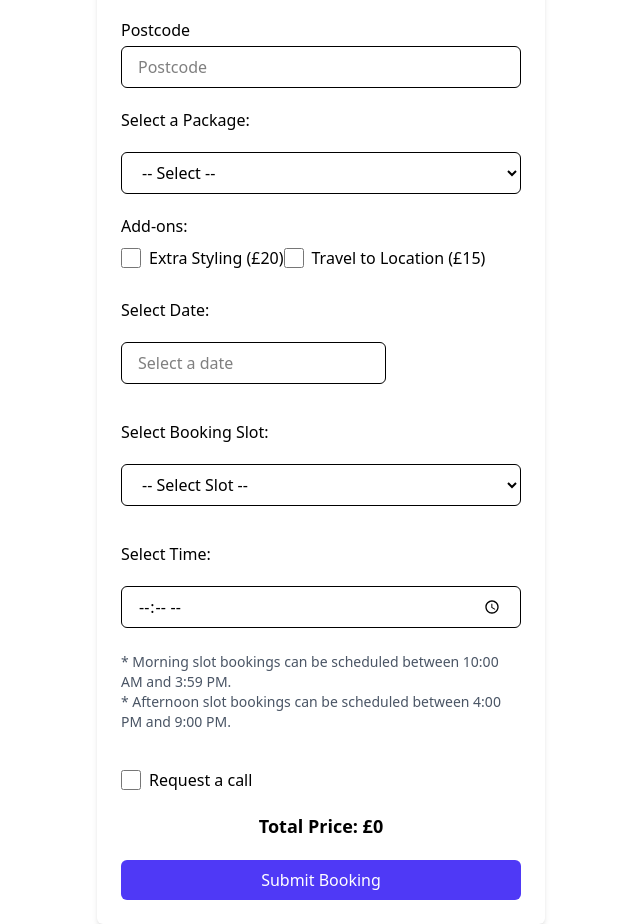
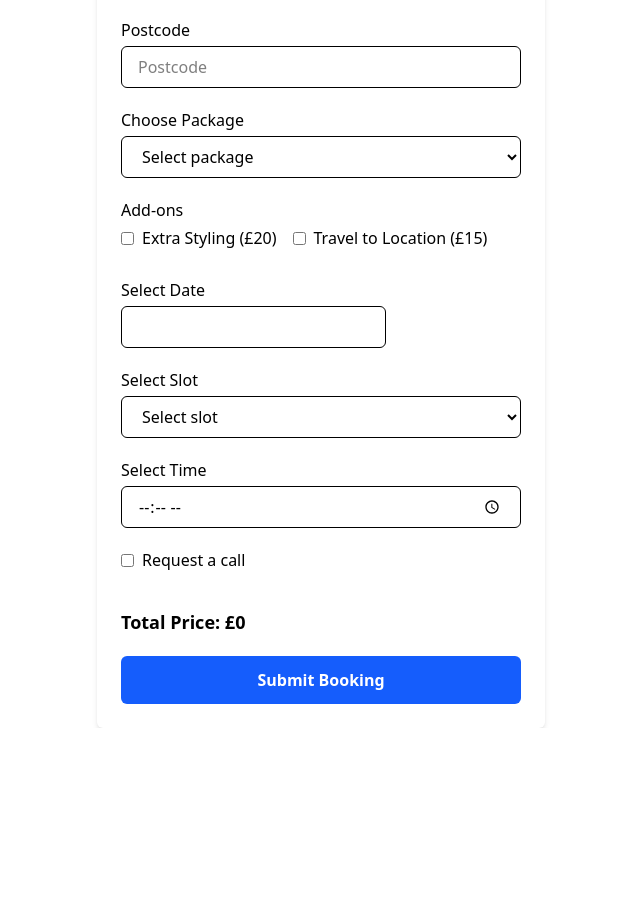
Before and after one commit to FarhanaUK/Amy-s-Mehndi, a React (Vite) app: page / in a window 1280 px wide. Shown: the part 592-1516 px from the top of the page, without its empty margins (319-959 px from the left). After the commit the page ends 1320 px from the top, so only its background shows below. Built offline with nearby package versions, Linux system fonts and the light colour scheme.

Commit message:
post,get and delete working

```diff
--- a/src/BookingForm.jsx
+++ b/src/BookingForm.jsx
@@ -1,4 +1,3 @@
-// src/BookingForm.jsx
 import React, { useState, useEffect } from "react";
 import DatePicker from "react-datepicker";
 import "react-datepicker/dist/react-datepicker.css";
@@ -8,13 +7,13 @@ function BookingForm() {
     name: "",
     email: "",
     phone: "",
-    address: "",      // new address line
-    city: "",         // new city line
-    postcode: "",     // new postcode line
+    address: "",
+    city: "",
+    postcode: "",
     package: "",
     addOns: [],
     date: null,
-    slot: "", // new slot: "Morning" or "Afternoon"
+    slot: "",
     time: "",
     callRequested: false,
     callTimes: "",
@@ -56,17 +55,15 @@ function BookingForm() {
       setTimeError("");
       return;
     }
-    const [hours, minutes] = formData.time.split(":").map(Number);
+    const [hours] = formData.time.split(":").map(Number);
 
     if (formData.slot === "Morning") {
-      // Morning slot: 10:00 - 15:59
       if (hours < 10 || hours >= 16) {
         setTimeError("For Morning slot, time must be between 10:00 and 15:59");
       } else {
         setTimeError("");
       }
     } else if (formData.slot === "Afternoon") {
-      // Afternoon slot: 16:00 - 21:00 (you can adjust end time)
       if (hours < 16 || hours > 21) {
         setTimeError("For Afternoon slot, time must be between 16:00 and 21:00");
       } else {
@@ -85,40 +82,42 @@ function BookingForm() {
     e.preventDefault();
     if (timeError) return alert("Please fix the time selection before submitting.");
 
-    const form = new FormData();
-    form.append("access_key", "0e74b282-1631-4ffc-be65-dddd8c96996b"); // 👉 Replace with your key
-    form.append("subject", "New Booking Request");
-    form.append("from_name", formData.name);
-    form.append("name", formData.name);
-    form.append("email", formData.email);
-    form.append("phone", formData.phone);
-    form.append("address", formData.address);   // added address to submission
-    form.append("city", formData.city);         // added city to submission
-    form.append("postcode", formData.postcode); // added postcode to submission
-    form.append("package", formData.package);
-    form.append("addons", formData.addOns.join(", "));
-    form.append("date", formData.date ? formData.date.toDateString() : "");
-    form.append("slot", formData.slot);
-    form.append("time", formData.time);
-    form.append("callRequested", formData.callRequested ? "Yes" : "No");
-    form.append("callTimes", formData.callTimes);
-    form.append("total", `£${totalPrice}`);
+    if (!formData.date) return alert("Please select a date.");
 
-    const response = await fetch("https://api.web3forms.com/submit", {
+    // Construct start and end datetime strings for the event in ISO format
+    const [hours, minutes] = formData.time.split(":").map(Number);
+    const startDateTime = new Date(formData.date);
+    startDateTime.setHours(hours, minutes, 0, 0);
+
+    // Set end time 1 hour after start time (adjust if needed)
+    const endDateTime = new Date(startDateTime);
+    endDateTime.setHours(endDateTime.getHours() + 1);
+
+    // Prepare event data for backend
+    const eventPayload = {
+      summary: `Booking: ${formData.name}`,
+      description: `Package: ${formData.package}, Add-ons: ${formData.addOns.join(", ")}`,
+      startDateTime: startDateTime.toISOString(),
+      endDateTime: endDateTime.toISOString(),
+    };
+
+    try {
+      const response = await fetch("/book-event", {
         method: "POST",
-      body: form,
+        headers: { "Content-Type": "application/json" },
+        body: JSON.stringify(eventPayload),
       });
 
-    const result = await response.json();
-    if (result.success) {
+      if (!response.ok) throw new Error("Failed to book event");
+
       setSuccess(true);
       setFormData({
         name: "",
         email: "",
         phone: "",
-        address: "",   // reset address
-        city: "",      // reset city
-        postcode: "",  // reset postcode
+        address: "",
+        city: "",
+        postcode: "",
         package: "",
         addOns: [],
         date: null,
@@ -127,6 +126,8 @@ function BookingForm() {
         callRequested: false,
         callTimes: "",
       });
+    } catch (err) {
+      alert("Error submitting booking: " + err.message);
     }
   };
 
@@ -143,11 +144,10 @@ function BookingForm() {
         </p>
       )}
 
-      <label htmlFor="email" className="block font-medium mb-1">Name</label>
-
+      <label htmlFor="name" className="block font-medium mb-1">Name</label>
       <input
         id="name"
-  type="name"
+        type="text"
         name="name"
         placeholder="Name"
         value={formData.name}
@@ -155,6 +155,7 @@ function BookingForm() {
         required
         className="w-full px-4 py-2 border rounded-md"
       />
+
       <label htmlFor="email" className="block font-medium mb-1">Email</label>
       <input
         id="email"
@@ -184,7 +185,7 @@ function BookingForm() {
         id="address"
         type="text"
         name="address"
-  placeholder="Address"
+        placeholder="Your Address"
         value={formData.address}
         onChange={handleChange}
         required
@@ -215,7 +216,7 @@ function BookingForm() {
         className="w-full px-4 py-2 border rounded-md"
       />
 
-      <label className="block font-medium">Select a Package:</label>
+      <label className="block font-medium mb-1">Choose Package</label>
       <select
         name="package"
         value={formData.package}
@@ -223,7 +224,7 @@ function BookingForm() {
         required
         className="w-full px-4 py-2 border rounded-md"
       >
-        <option value="">-- Select --</option>
+        <option value="" disabled>Select package</option>
         {packages.map((pkg) => (
           <option key={pkg.name} value={pkg.name}>
             {pkg.name} (£{pkg.price})
@@ -232,33 +233,33 @@ function BookingForm() {
       </select>
 
       <fieldset className="space-y-2">
-        <legend className="font-medium">Add-ons:</legend>
+        <legend className="font-medium mb-1">Add-ons</legend>
         {addOnOptions.map((opt) => (
-          <label key={opt.name} className="inline-flex items-center space-x-2">
+          <label key={opt.name} className="inline-flex items-center mr-4">
             <input
               type="checkbox"
               name="addOns"
               value={opt.name}
               checked={formData.addOns.includes(opt.name)}
               onChange={handleChange}
-              className="form-checkbox h-5 w-5 text-indigo-600"
+              className="mr-2"
             />
-            <span>{opt.name} (£{opt.price})</span>
+            {opt.name} (£{opt.price})
           </label>
         ))}
       </fieldset>
 
-      <label className="block font-medium">Select Date:</label>
+      <label className="block font-medium mb-1">Select Date</label>
       <DatePicker
         selected={formData.date}
         onChange={(date) => setFormData((prev) => ({ ...prev, date }))}
+        dateFormat="yyyy-MM-dd"
         minDate={new Date()}
         required
         className="w-full px-4 py-2 border rounded-md"
-        placeholderText="Select a date"
       />
 
-      <label className="block font-medium mt-4">Select Booking Slot:</label>
+      <label className="block font-medium mb-1">Select Slot</label>
       <select
         name="slot"
         value={formData.slot}
@@ -266,34 +267,29 @@ function BookingForm() {
         required
         className="w-full px-4 py-2 border rounded-md"
       >
-        <option value="">-- Select Slot --</option>
-        <option value="Morning">Morning (From 10:00 AM)</option>
-        <option value="Afternoon">Afternoon (From 4:00 PM)</option>
+        <option value="" disabled>Select slot</option>
+        <option value="Morning">Morning (10am-4pm)</option>
+        <option value="Afternoon">Afternoon (4pm-9pm)</option>
       </select>
 
-      <label className="block font-medium mt-4">Select Time:</label>
+      <label className="block font-medium mb-1">Select Time</label>
       <input
         type="time"
         name="time"
         value={formData.time}
         onChange={handleChange}
         required
-        className="w-full px-4 py-2 border rounded-md"
+        className={`w-full px-4 py-2 border rounded-md ${timeError ? "border-red-500" : ""}`}
       />
-      {timeError && <p className="text-red-600 mt-1">{timeError}</p>}
+      {timeError && <p className="text-red-600 text-sm mt-1">{timeError}</p>}
 
-      <p className="text-sm text-gray-600 mt-1">
-        * Morning slot bookings can be scheduled between 10:00 AM and 3:59 PM. <br />
-        * Afternoon slot bookings can be scheduled between 4:00 PM and 9:00 PM.
-      </p>
-
-      <label className="inline-flex items-center space-x-2 mt-4">
+      <label className="inline-flex items-center space-x-2">
         <input
           type="checkbox"
           name="callRequested"
           checked={formData.callRequested}
           onChange={handleChange}
-          className="form-checkbox h-5 w-5 text-indigo-600"
+          className="form-checkbox"
         />
         <span>Request a call</span>
       </label>
@@ -304,18 +300,18 @@ function BookingForm() {
           placeholder="Preferred call times"
           value={formData.callTimes}
           onChange={handleChange}
-          className="w-full px-4 py-2 border rounded-md mt-2"
+          className="w-full px-4 py-2 border rounded-md"
         />
       )}
 
-      <p className="text-lg font-semibold text-center">
+      <p className="text-lg font-semibold mt-4">
         Total Price: £{totalPrice}
       </p>
 
       <button
         type="submit"
         disabled={!!timeError}
-        className="w-full bg-indigo-600 text-white py-2 rounded-md hover:bg-indigo-700 transition"
+        className="w-full bg-blue-600 hover:bg-blue-700 text-white py-3 rounded-md font-semibold transition"
       >
         Submit Booking
       </button>
```
Also changed, not shown: 2 other files (tests, documents, lock files or other folders). Lines whose indentation alone changed are shown as unchanged.
